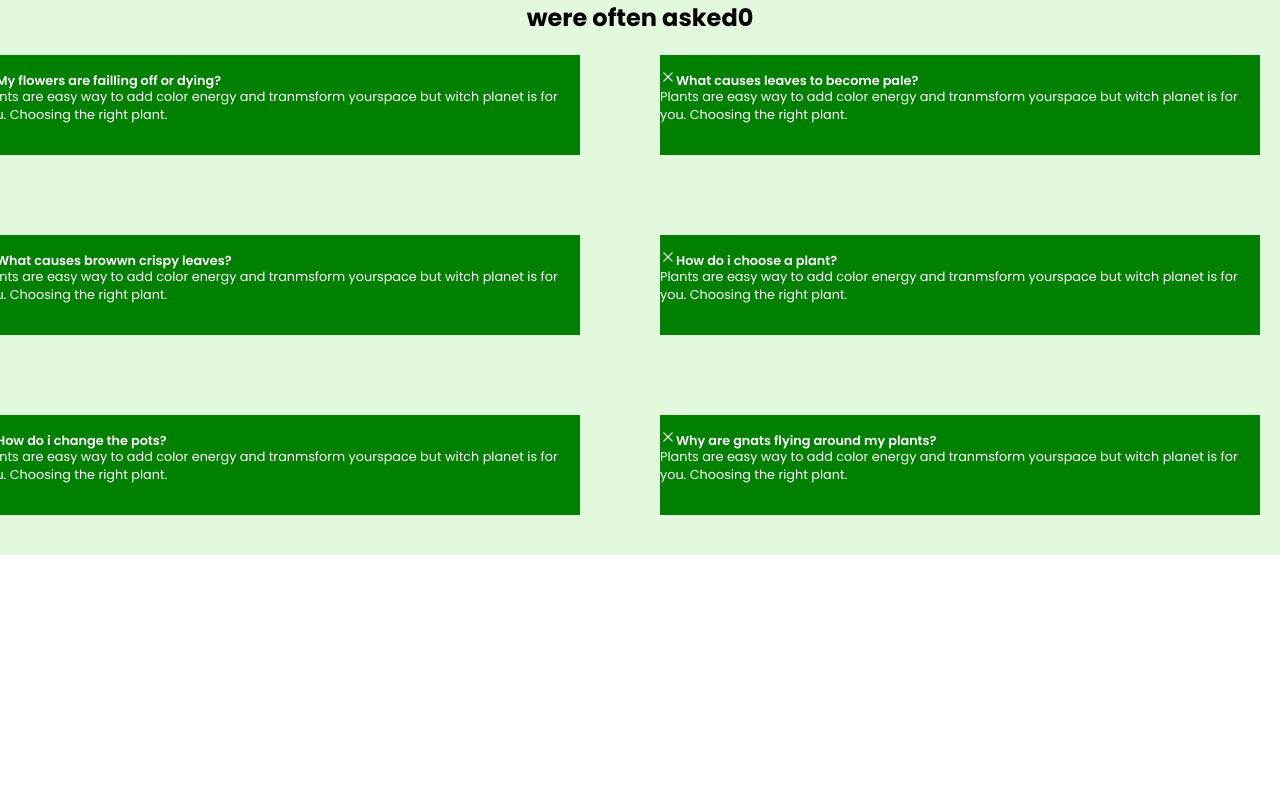
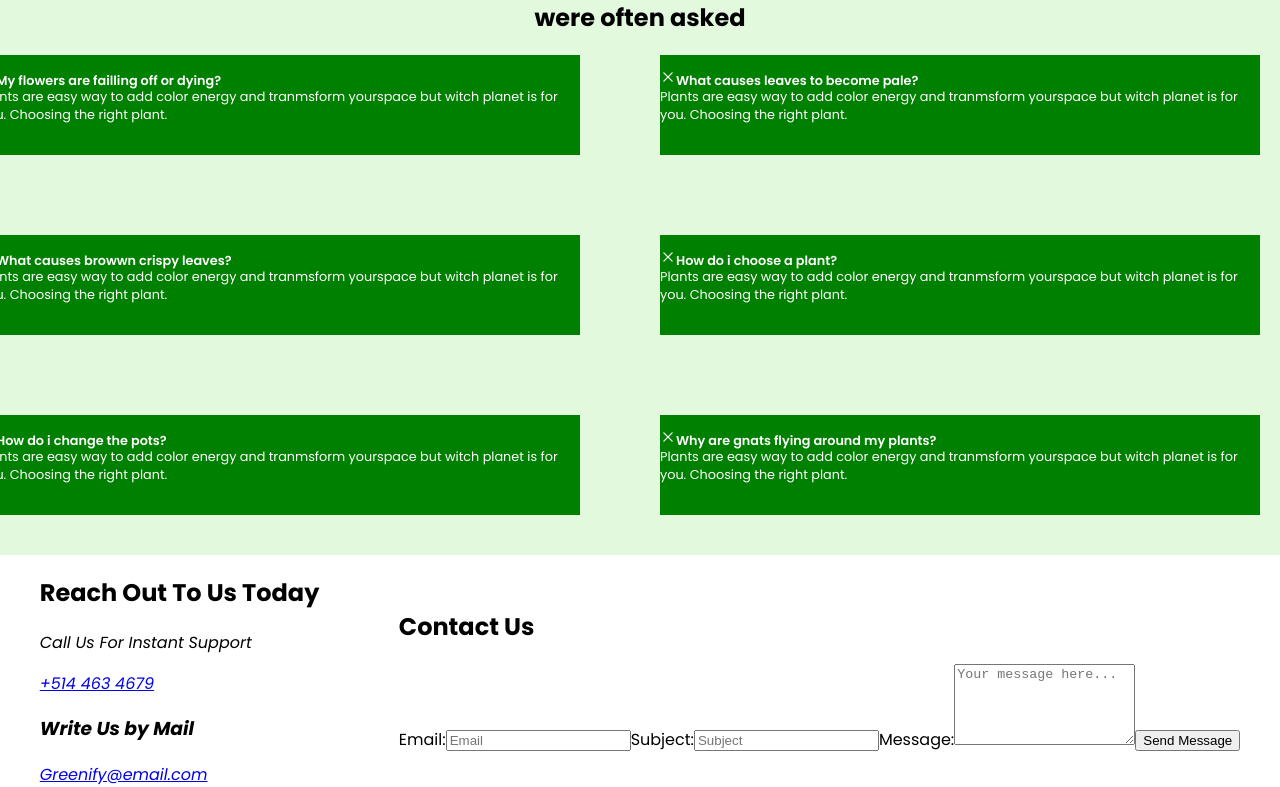
Before and after one commit to Rosier-Anderson/GREENIFY-PLANT-REACT, a React (Create React App) app: page / in a window 1280 px wide. Shown: the part 2904-3691 px from the top of the page. Before the commit the page ends 3459 px from the top, so only its background shows below. Built offline with nearby package versions, Linux system fonts and the light colour scheme.

Commit message:
creating the footer and add style

```diff
--- a/src/App.js
+++ b/src/App.js
@@ -4,6 +4,7 @@ import Home from './pages/Home';
 import About from './pages/About'
 import Product from "./pages/Product";
 import FAQ from './pages/FAQ';
+import Footer from './component/footer'
 
 function App() {
   return (
@@ -13,6 +14,7 @@ function App() {
     <About/>
     <Product/>
     <FAQ/>
+    <Footer/>
     </div>
   );
 }
--- /dev/null
+++ b/src/component/footer.js
@@ -0,0 +1,41 @@
+import React from "react";
+import "../styles/footer.css";
+
+export default function Footer() {
+  return (
+    <footer className="footer">
+
+      {/* Contact Section */}
+      <section className="footer-contact">
+        <h2 className="footer-title">Reach Out To Us Today</h2>
+
+        <address className="footer-address">
+          <p className="footer-text">Call Us For Instant Support</p>
+          <a href="tel:+5144634679" className="footer-phone">+514 463 4679</a>
+
+          <h3 className="footer-subtitle">Write Us by Mail</h3>
+          <a href="mailto:Greenify@email.com" className="footer-email">Greenify@email.com</a>
+        </address>
+      </section>
+
+      {/* Contact Form */}
+      <section className="footer-form-section" aria-labelledby="contact-form-heading">
+        <h2 id="contact-form-heading" className="footer-title">Contact Us</h2>
+        <form className="footer-form">
+
+          <label htmlFor="email" className="footer-label">Email:</label>
+          <input type="email" name="email" id="email" className="footer-input" placeholder="Email" required />
+
+          <label htmlFor="subject" className="footer-label">Subject:</label>
+          <input type="text" name="subject" id="subject" className="footer-input" placeholder="Subject" required />
+
+          <label htmlFor="message" className="footer-label">Message:</label>
+          <textarea name="message" id="message" className="footer-textarea" rows="5" placeholder="Your message here..." required></textarea>
+
+          <button type="submit" className="footer-button">Send Message</button>
+        </form>
+      </section>
+
+    </footer>
+  );
+}
--- a/src/pages/FAQ.js
+++ b/src/pages/FAQ.js
@@ -38,7 +38,7 @@ export default function FAQ() {
   return (
     <div className="accordion-container">
       <h2 className="accordion-title">
-        Some common questions <br /> were often asked0
+        Some common questions <br /> were often asked
       </h2>
 
       <div className="question-wrapper">
--- /dev/null
+++ b/src/styles/footer.css
@@ -0,0 +1,8 @@
+.footer {
+    display: flex;
+     justify-content: space-around;
+     align-items: center;
+
+
+
+}
```
